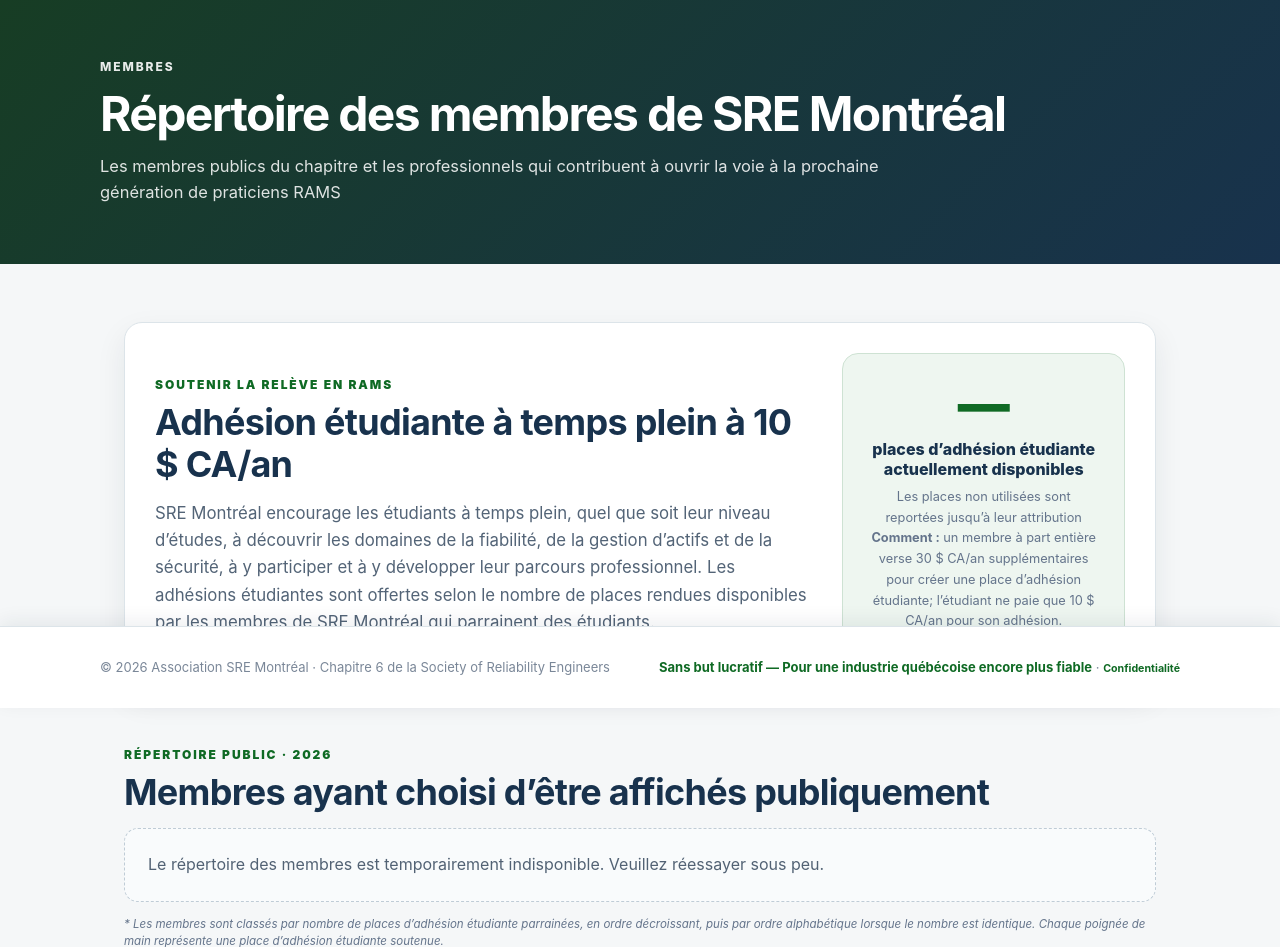
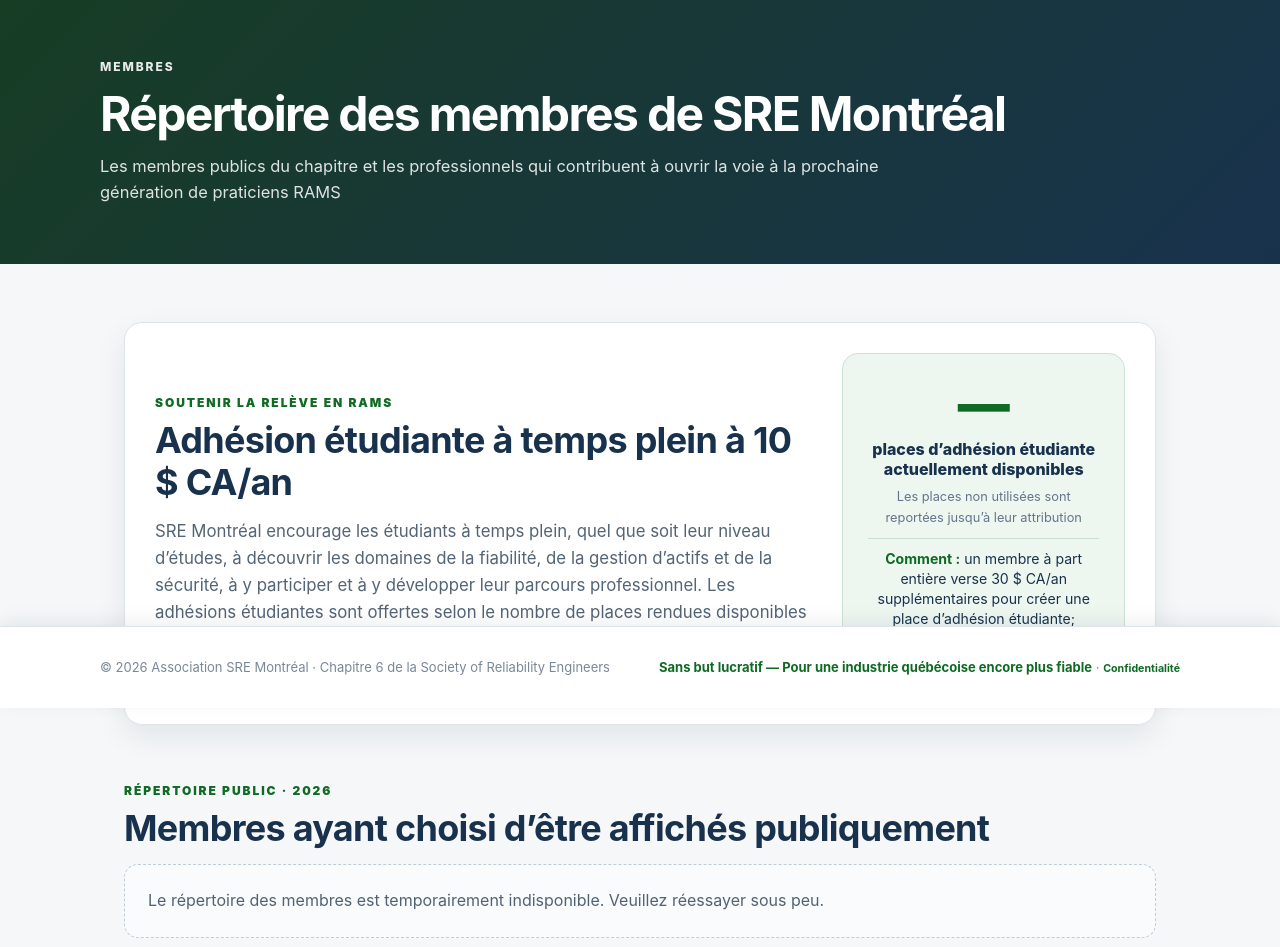
Before and after one commit to concordiasequnceplanner/coop-planner, a Flask app: page /SRE_MONTREAL/members-fr.html in a window 1280 px wide. Shown: the part 92-1039 px from the top of the page. Run offline with Flask 3, Linux system fonts and the light colour scheme; data that the repository does not hold is empty; some libraries are stand-ins or nearby versions.

Commit message:
Add files via upload

```diff
--- a/static/styles.css
+++ b/static/styles.css
@@ -274,3 +274,13 @@ html[lang="fr"] body{padding-bottom:112px}
 .members-debug-errors summary{cursor:pointer;font-weight:800}
 .members-debug-errors pre{white-space:pre-wrap;overflow-wrap:anywhere;font-size:.75rem;margin-top:10px}
 @media(max-width:760px){.members-debug-meta{grid-template-columns:1fr}}
+
+.student-place-how{
+  margin-top:10px;
+  padding-top:10px;
+  border-top:1px solid rgba(15,111,36,.16);
+  font-size:.88rem;
+  line-height:1.4;
+  color:var(--navy);
+}
+.student-place-how strong{color:var(--green);}
```
